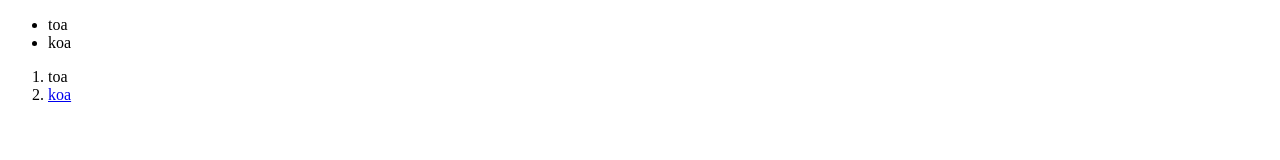
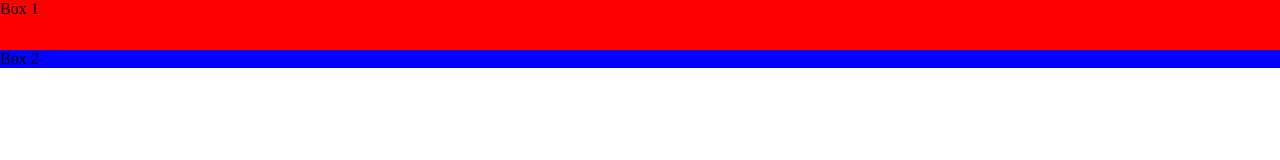
Before and after one commit to faiern/git_test, a plain HTML site: page index.html in a window 1280 px wide. Drawn offline with Linux system fonts and the light colour scheme.

Commit message:
add index and stylesheet

```diff
--- a/index.html
+++ b/index.html
@@ -1,16 +1,13 @@
 <!DOCTYPE html>
 <html>
     <head>
+        <link rel="stylesheet" href="stylesheet.css">
 
     </head>
     <body>
-        <ul>
-            <li>toa</li>
-            <li>koa</li>
-        </ul>
-        <ol>
-            <li>toa</li>
-            <li> <a href="https://www.theodinproject.com/lessons/foundations-links-and-images">koa</a> </li>
-        </ol>
+        <div>
+            <div class="header">Box 1</div>
+            <div class="side">Box 2</div>
+        </div>
     </body>
 </html>
--- /dev/null
+++ b/stylesheet.css
@@ -0,0 +1,16 @@
+*{
+    padding: 0;
+    margin: 0;
+    box-sizing: border-box;
+}
+
+.header{
+    background-color: red;
+    height: 50px;
+    width: 100%;
+}
+
+.side{
+    background-color:  blue;
+    border:0cm solid green;
+}
```
